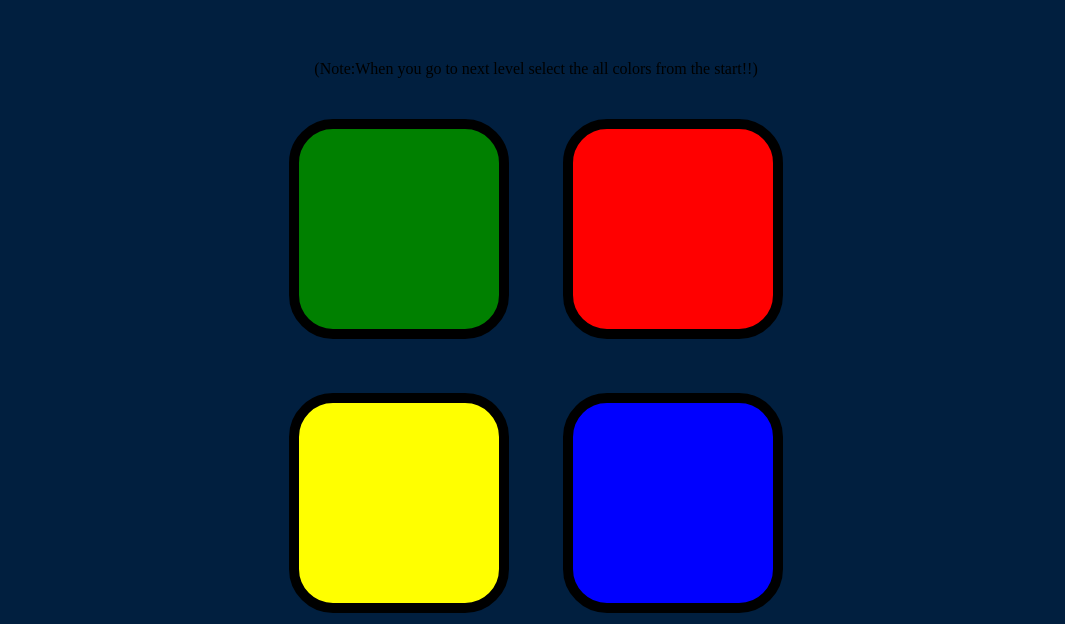
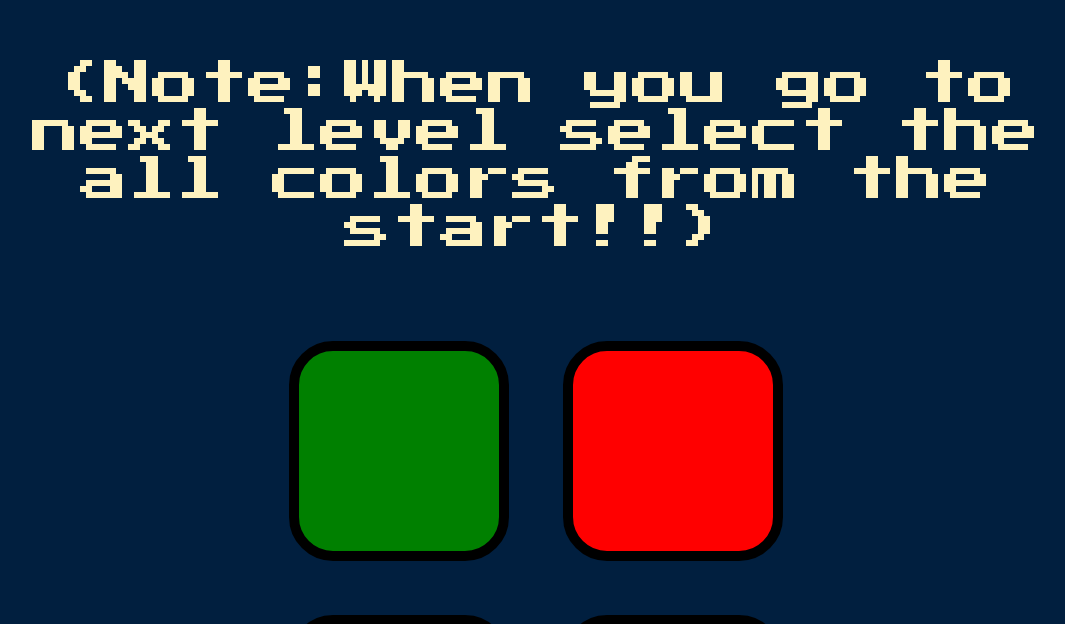
Before and after one commit to Myself-Ikram/Color-Game, a plain HTML site: page index.html in a window 1280 px wide. Shown: the part 114-738 px from the top of the page, without its empty margins (104-1169 px from the left). Drawn offline with Linux system fonts and the light colour scheme.

Commit message:
Update styles.css

```diff
--- a/styles.css
+++ b/styles.css
@@ -3,7 +3,7 @@ body {
   background-color: #011F3F;
 }
 
-#level-title {
+#level-title , p {
   font-family: 'Press Start 2P', cursive;
   font-size: 3rem;
   margin:  5%;
```
